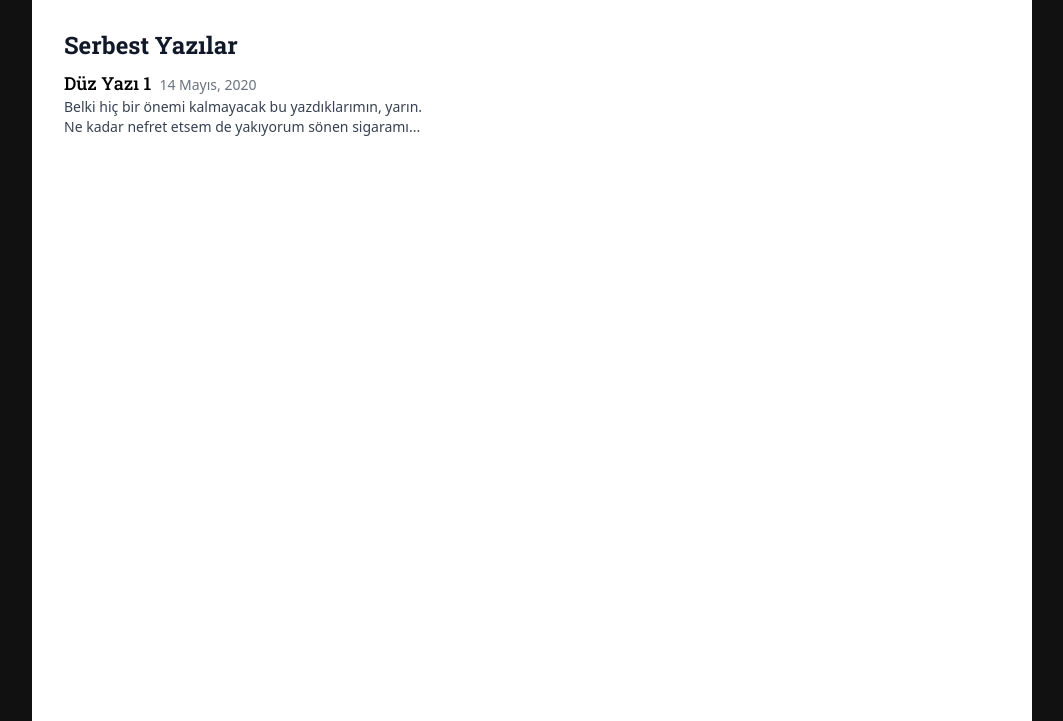
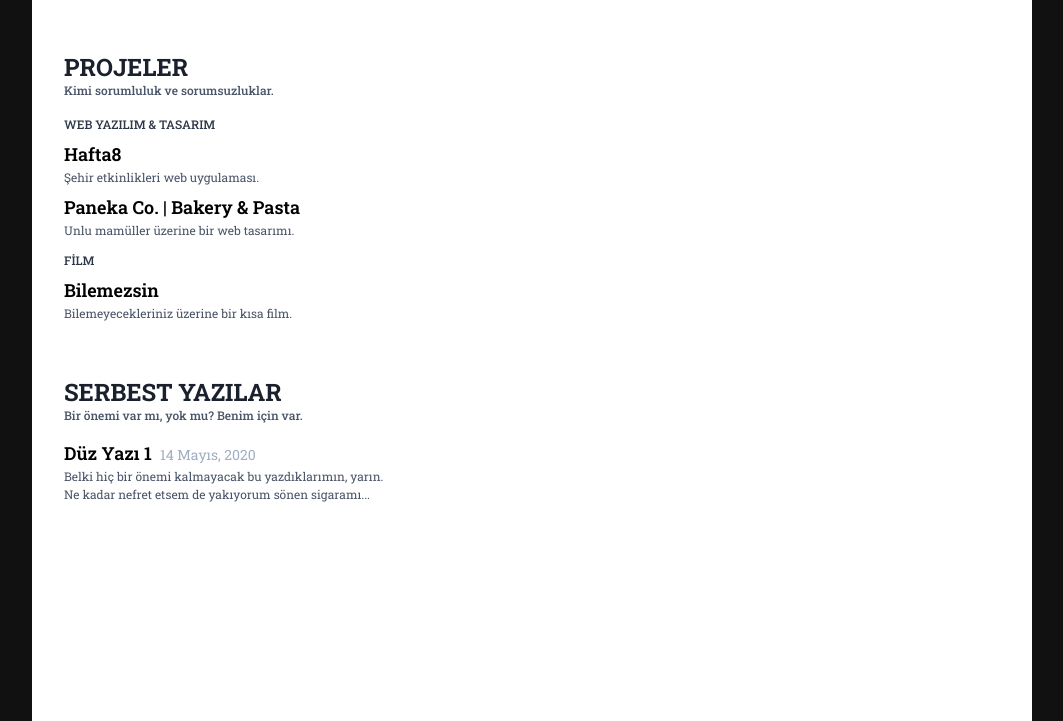
Before and after one commit to progayk/mywebsite, a website: page public/index.html in a window 1280 px wide. Shown: the part 79-800 px from the top of the page, without its empty margins (108-1171 px from the left). Drawn offline with nearby package versions, Linux system fonts and the light colour scheme.

Commit message:
biraz proje at anasayfaya

```diff
--- a/public/assets/style/main.css
+++ b/public/assets/style/main.css
@@ -9,6 +9,17 @@
     font-family: 'Roboto Slab', serif;
 }
 
+:root {
+    --text-b: #000;
+    --text-g-9: #1a202c;
+    --text-g-8: #2d3748;
+    --text-g-7: #4a5568;
+    --text-g-6: #718096
+}
+
+html, body {
+    font-family: 'Roboto Slab', serif;
+}
 body {
     background-color: #111;
 }
@@ -33,6 +44,84 @@ body {
     padding: 16px;
 }
 
+article h1 {
+    color: var(--text-b);
+    font-size: 1.75rem;
+    font-weight: 700;
+    margin: 0;
+    display: block;
+    /* margin-block-start: 0.83em; */
+    /* margin-block-end: 0.63em; */
+    margin-inline-start: 0px;
+    margin-inline-end: 0px;
+    line-height: 1;
+}
+
+article h2 {
+    color: rgba(26,32,44,1);
+    font-size: 1.5rem;
+    font-weight: 700;
+    margin: 0;
+    display: block;
+    margin-block-start: 0.83em;
+    /* margin-block-end: 0.63em; */
+    margin-inline-start: 0px;
+    margin-inline-end: 0px;
+    line-height: 1.5;
+}
+
+article h6 {
+    font-size: .75rem;
+    color: rgba(74,85,104,1);
+    font-weight: 500;
+}
+article .subtitle {
+    transform: translateY(-4px);
+}
+
+article h3 {
+    color: rgba(45,55,72,1);
+    /* margin-top: .5rem; */
+    font-size: .75rem;
+    font-weight: 500;
+    margin: 0;
+    display: block;
+    margin-block-start: 1em;
+    margin-block-end: .43em;
+    margin-inline-start: 0px;
+    margin-inline-end: 0px;
+}
+
+
+
+article ul li {
+    margin-top: 0.5rem;
+}
+article ul li h4{
+    font-size: 1.125rem;
+    font-weight: 600;
+    display: block;
+    color: inherit;
+}
+
+
+article ul li h4.inline{
+    display: inline;
+}
+
+article ul li p{
+    color: rgba(74,85,104,1);
+    font-size: .75rem;
+}
+
+article time {
+    color: rgba(160,174,192,1);
+    margin-left: .25rem;
+    font-size: .875rem;
+    font-weight: 300;
+}
+
+
 @media screen and (min-width: 600px) {
     .article {
         padding-left: 32px;
--- a/public/index.html
+++ b/public/index.html
@@ -33,27 +33,59 @@
 
         <main>
 
-            <!-- ideas -->
-            <!-- <article class="article ">
-                <h2 class="font-semibold text-2xl font-roboto-slab text-gray-900">Tartışmalar</h2>
+            <!-- projects -->
+            <article class="article">
+                <h2>PROJELER</h2>
+                <h6 class="subtitle">Kimi sorumluluk ve sorumsuzluklar.</h6>
 
-            </article> -->
+                <!-- programlar -->
+                <h3>WEB YAZILIM & TASARIM</h3>
+                <ul>
+                    <li>
+                        <a href="./projects/project-hafta8.html">
+                            <h4>Hafta8</h4>
+                            <p>Şehir etkinlikleri web uygulaması.</p>
+                        </a>
+                    </li>
+
+                    <li>
+                        <a href="./projects/project-paneka-co.html">
+                            <h4>Paneka Co. | Bakery & Pasta</h4>
+                            <p>Unlu mamüller üzerine bir web tasarımı.</p>
+                        </a>
+                    </li>
+                </ul>
+
+
+                 <!-- tasarim -->
+                 <h3>FİLM</h3>
+                 <ul>
+                     <li>
+                         <a href="./projects/project-bilemezsin.html">
+                             <h4>Bilemezsin</h4>
+                             <p>Bilemeyecekleriniz üzerine bir kısa film.</p>
+                         </a>
+                     </li>
+                 </ul>
+
+            </article>
             <!-- - - - - - - - - - - - - - - - - -  -->
 
 
             <!-- serbest yazilar -->
             <article class="article">
-                <h2 class="font-bold text-2xl font-roboto-slab text-gray-900">Serbest Yazılar</h2>
+                <h2>SERBEST YAZILAR</h2>
+                <h6 class="subtitle">Bir önemi var mı, yok mu? Benim için var.</h6>
+
                 <!-- links -->
+                <h3></h3>
                 <ul>
-                    <li class="mt-2">
+                    <li>
                         <a href="./free-from-writings/duz-yazi-1.html">
-                            <span class="font-medium text-lg font-roboto-slab">Düz Yazı 1</span>
-                            <time class="text-gray-500 font-light text-sm md:text-sm ml-1" datetime="2020-05-14">14
-                                Mayıs,
-                                2020</time>
-                            <p class="text-xs md:text-sm text-gray-700 ">
-                                Belki hiç bir önemi kalmayacak bu yazdıklarımın, yarın.<br/>
+                            <h4 class="inline">Düz Yazı 1</h4>
+                            <time datetime="2020-05-14">14 Mayıs, 2020</time>
+                            <p class="item-def">
+                                Belki hiç bir önemi kalmayacak bu yazdıklarımın, yarın.<br />
                                 Ne kadar nefret etsem de yakıyorum sönen sigaramı...
                             </p>
                         </a>
```
Also changed, not shown: public/free-from-writings/duz-yazi-1.html (+1 -1 lines), public/projects/project-bilemezsin.html (added, +38 -0 lines), public/projects/project-hafta8.html (added, +38 -0 lines), public/projects/project-paneka-co.html (added, +38 -0 lines).
